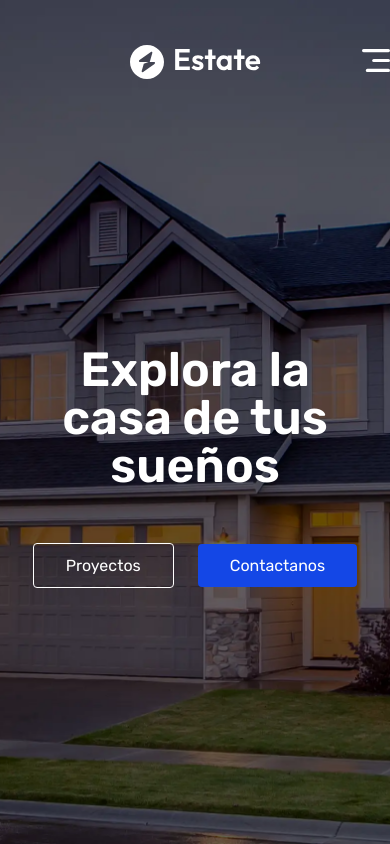
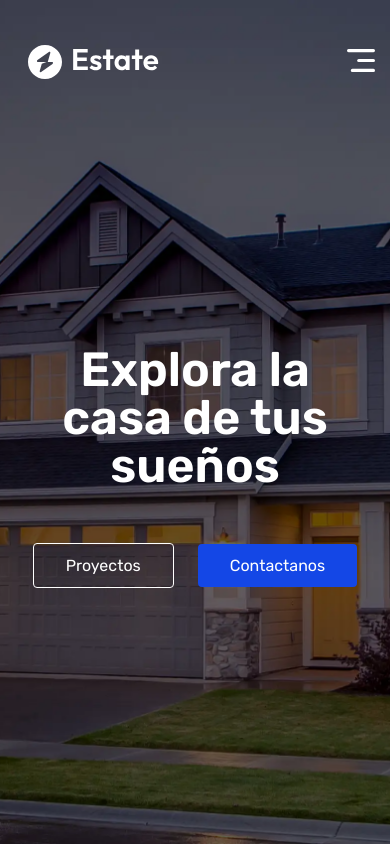
Before and after one commit to GuilleAgui/sitio-inmobiliario, a React (Vite) app: page / in a window 390 px wide. Shown: the top 844 px of the page. Built offline with nearby package versions, Linux system fonts and the light colour scheme.

Commit message:
cambios agregados

```diff
--- a/src/Components/Principal/Navbar.tsx
+++ b/src/Components/Principal/Navbar.tsx
@@ -18,7 +18,7 @@ export const Navbar = () => {
       ${hasBackground ? "bg-gray-300 shadow-md" : "bg-transparent"}
     `}
     >
-      <div className="container mx-auto flex justify-evenly gap-8 items-center py-5 px-7 md:px-0 lg:px-32 lg:m-0 bg-transparent">
+      <div className="container mx-auto flex lg:justify-evenly gap-8 items-center py-5 px-7 md:px-0 lg:px-32 lg:m-0 bg-transparent">
         <Link to="Header" smooth={true} duration={600} href="#Home">
           <img src={assets.logo} alt="logo" className="flex items-start" />
         </Link>
--- a/src/Components/Secundario/Mobile.tsx
+++ b/src/Components/Secundario/Mobile.tsx
@@ -8,7 +8,7 @@ export const Mobile = () => {
     <div className="flex justify-end">
       <img
         src={assets.menu_icon}
-        className="md:hidden w-7 cursor-pointer transition ease-in-out translate-y-[-50px]"
+        className="md:hidden w-7 cursor-pointer transition ease-in-out translate-y-[-50px] translate-x-[-15px]"
         alt="open menuMobile"
         onClick={() => setMenuMobile(true)}
       />
```
